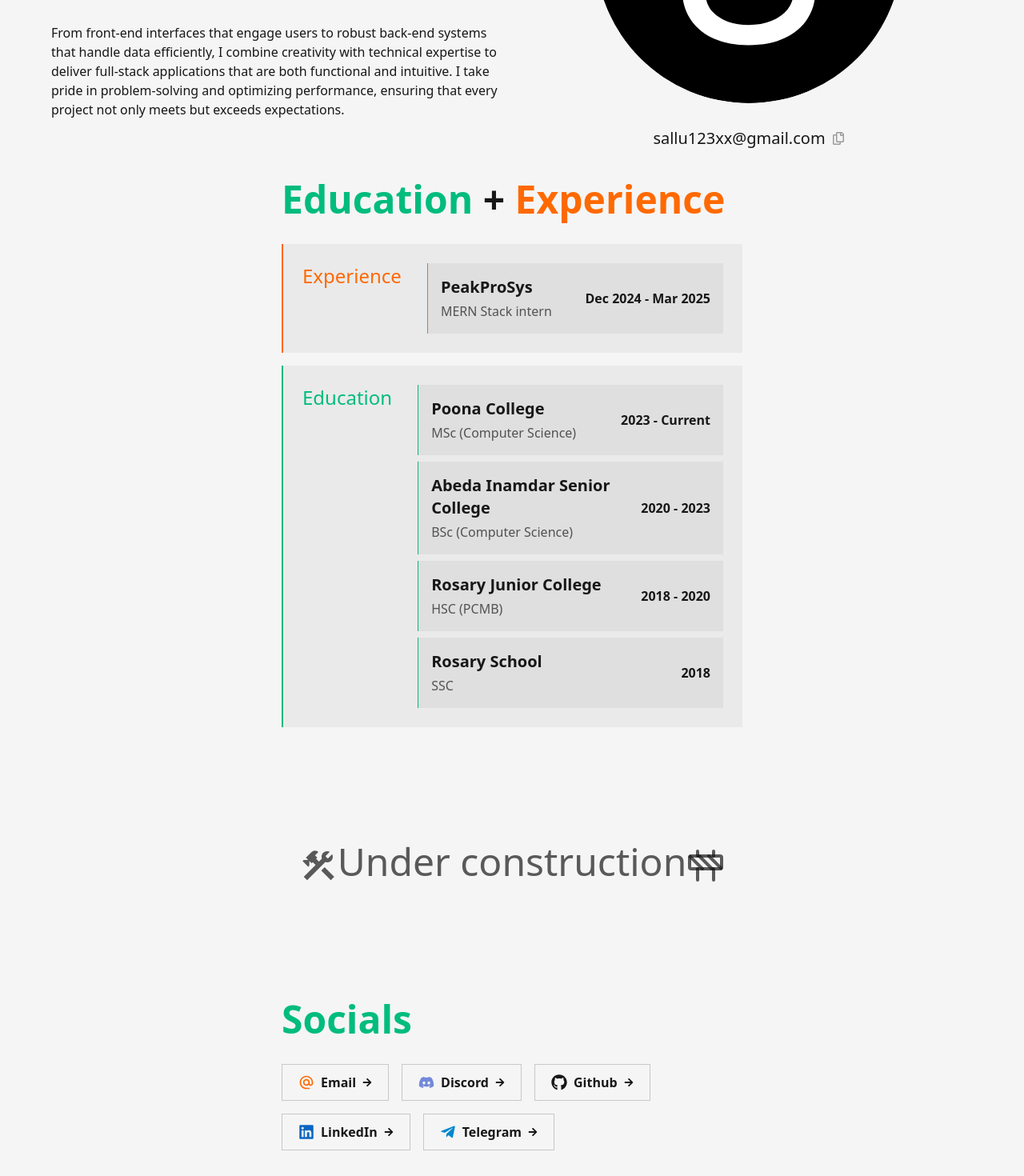
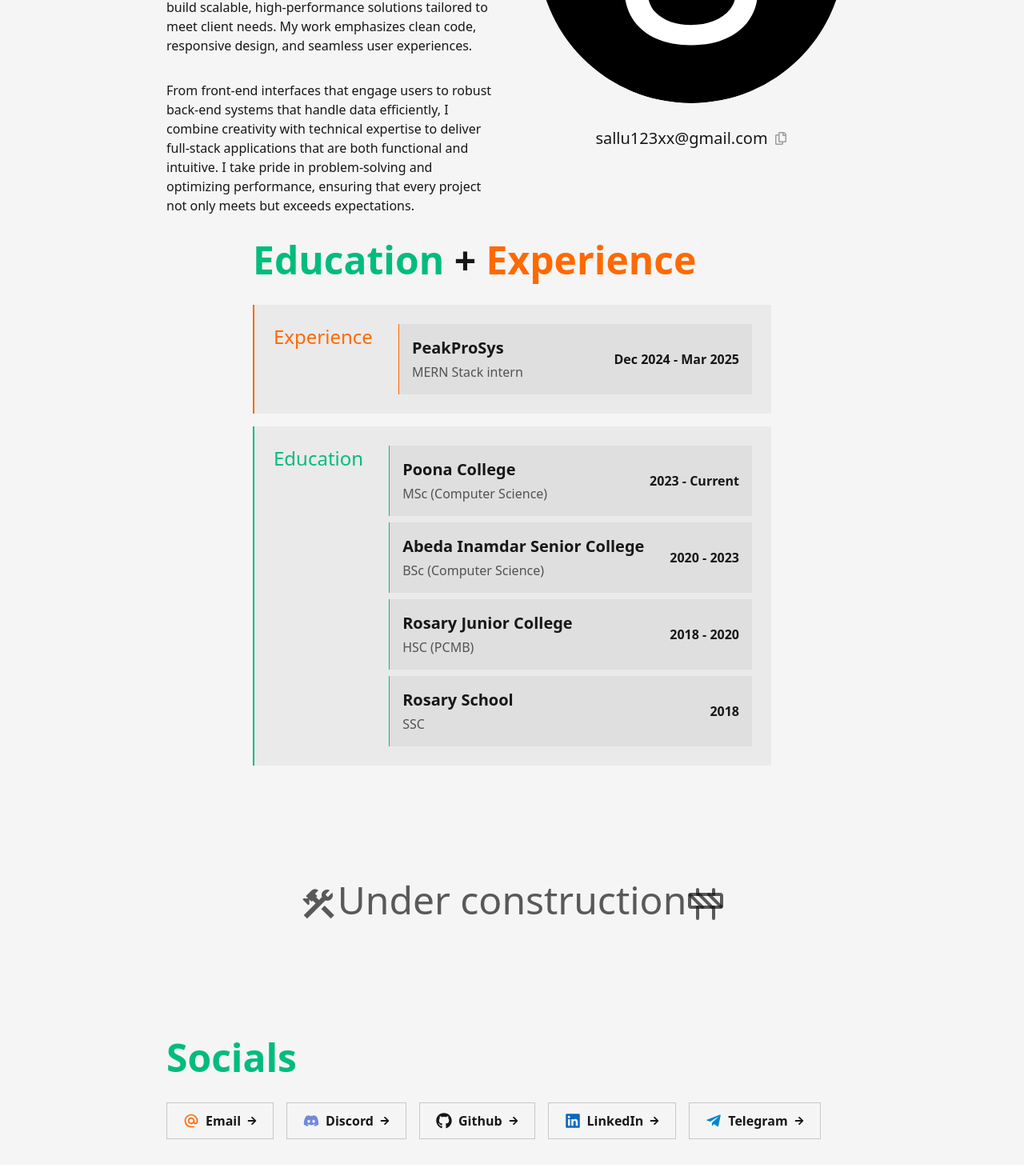
Before and after one commit to salman9802/Portfolio, a React (Vite) app: page / in a window 1280 px wide. Shown: the part 397-1867 px from the top of the page at 80% size. Built offline with nearby package versions, Linux system fonts and the light colour scheme.

Commit message:
fix: add layout styles to 'App'

```diff
--- a/src/App.tsx
+++ b/src/App.tsx
@@ -13,6 +13,7 @@ function App() {
     <div
       className={`${themecls} font-ibm-plex-mono bg-theme-base text-theme-text w-screen overflow-x-hidden px-4 md:px-8 lg:px-16`}
     >
+      <div className="mx-auto w-11/12 xl:w-3/4">
         <Navbar />
         <Profile />
         <Timeline />
@@ -20,6 +21,7 @@ function App() {
         <Socials />
         <ScrollToTop />
       </div>
+    </div>
   );
 }
 
--- a/src/components/Socials.tsx
+++ b/src/components/Socials.tsx
@@ -3,7 +3,7 @@ import { SOCIAL } from "../constants/info";
 
 const Socials = () => {
   return (
-    <div className="mx-auto my-8 flex w-11/12 flex-col gap-8 xl:w-1/2">
+    <div className="my-8 flex flex-col gap-8">
       <h1 className="text-primary h1">Socials</h1>
       <div className="grid grid-cols-2 gap-4 sm:grid-cols-3 lg:flex lg:flex-wrap">
         {/* socials */}
--- a/src/components/Timeline.tsx
+++ b/src/components/Timeline.tsx
@@ -2,7 +2,7 @@ import { TIMELINE } from "../constants/info";
 
 const Experience = () => {
   return (
-    <div className="mx-auto my-8 flex w-11/12 flex-col gap-8 xl:w-1/2">
+    <div className="mx-auto my-8 flex w-3/4 flex-col gap-8">
       <h1 className="h1">
         <span className="text-primary">Education</span> +{" "}
         <span className="text-accent">Experience</span>
```
Lines whose indentation alone changed are shown as unchanged.
